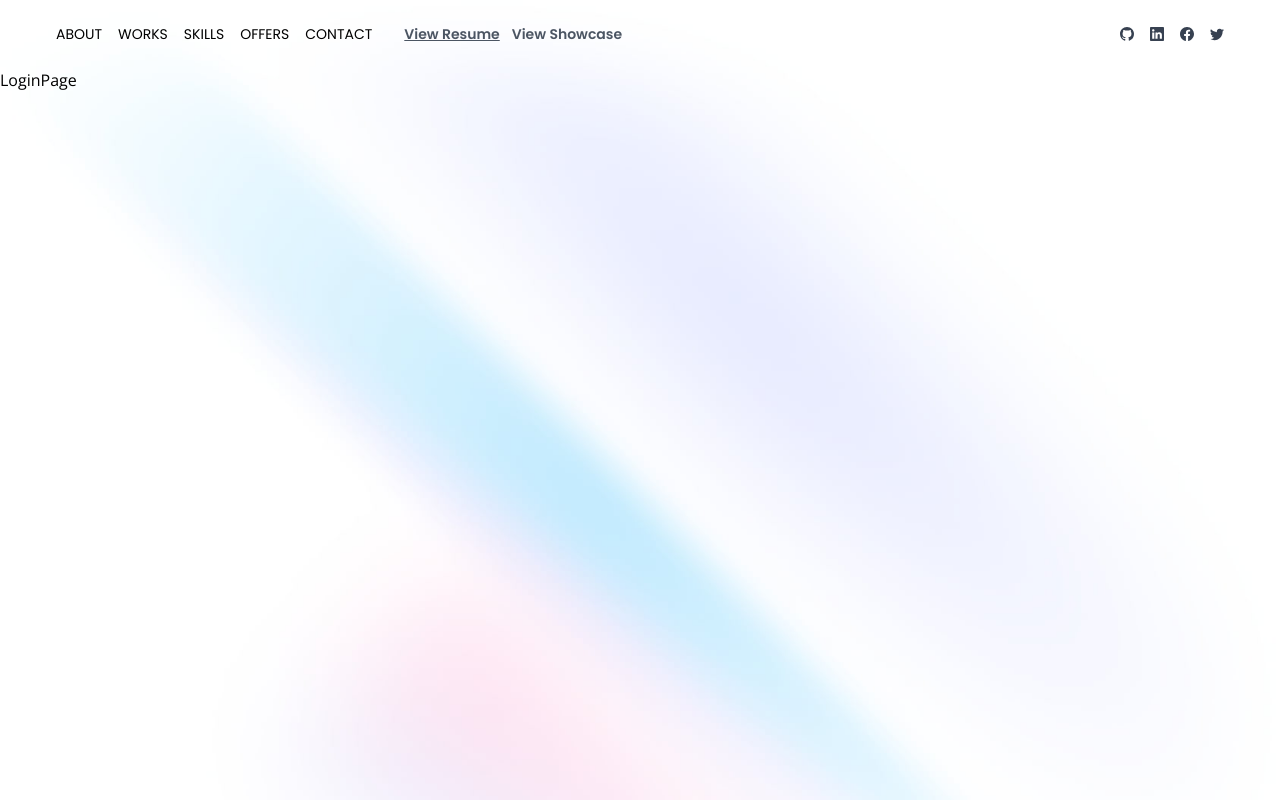
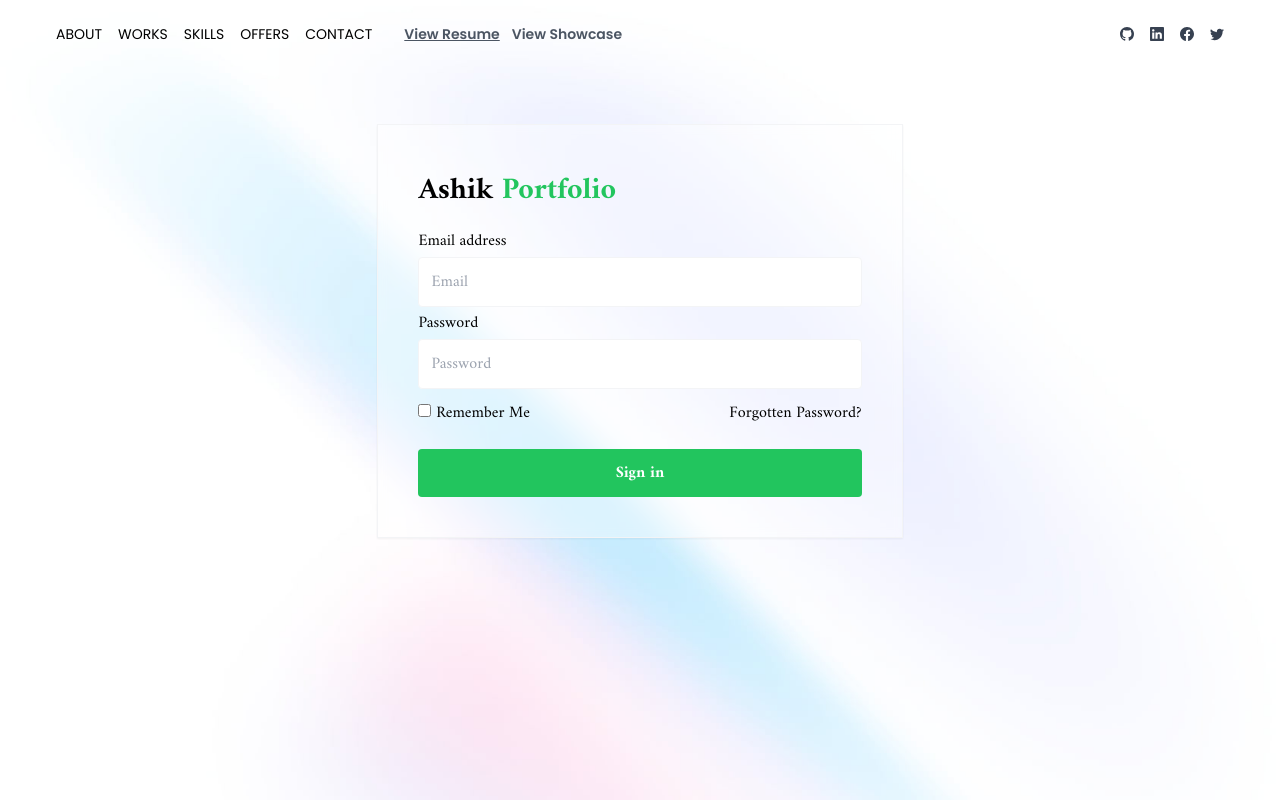
Before and after one commit to Ashik-Mahmud/nextjs-offical-portfolio, a Next.js app: page /dashboard/login in a window 1280 px wide. Built offline with nearby package versions, Linux system fonts and the light colour scheme.

Commit message:
done to design login page

```diff
--- a/pages/dashboard/login/index.tsx
+++ b/pages/dashboard/login/index.tsx
@@ -1,9 +1,56 @@
+import Link from "next/link";
 import React from "react";
 
 type Props = {};
 
 const LoginPage = (props: Props) => {
-  return <div>LoginPage</div>;
+  return (
+    <div>
+      <div className="container font-amiri grid place-items-center">
+        <div className="login-content my-10 p-10 bg-[#ffffff67] backdrop-blur-sm border border-gray-100 shadow-sm">
+          <div className="login-logo">
+            <Link className="font-bold text-3xl my-2 mb-5 block " href="/">
+              Ashik <span className="text-green-500">Portfolio</span>
+            </Link>
+          </div>
+          <div className="login-form">
+            <form>
+              <div className="form-group">
+                <label>Email address</label>
+                <input
+                  type="email"
+                  className="form-control w-full p-3 rounded my-1 outline-none border border-gray-100 focus:border-gray-300"
+                  placeholder="Email"
+                />
+              </div>
+              <div className="form-group">
+                <label>Password</label>
+                <input
+                  type="password"
+                  className="form-control w-full p-3 rounded my-1 outline-none border border-gray-100 focus:border-gray-300"
+                  placeholder="Password"
+                />
+              </div>
+              <div className="checkbox flex items-center justify-between my-2">
+                <label>
+                  <input type="checkbox" /> Remember Me
+                </label>
+                <label className="pull-right">
+                  <a href="#">Forgotten Password?</a>
+                </label>
+              </div>
+              <button
+                type="submit"
+                className="btn btn-success btn-flat m-b-30 m-t-30 p-3 px-5 w-full rounded text-white font-bold bg-green-500 hover:bg-green-600 mt-4"
+              >
+                Sign in
+              </button>
+            </form>
+          </div>
+        </div>
+      </div>
+    </div>
+  );
 };
 
 export default LoginPage;
```
